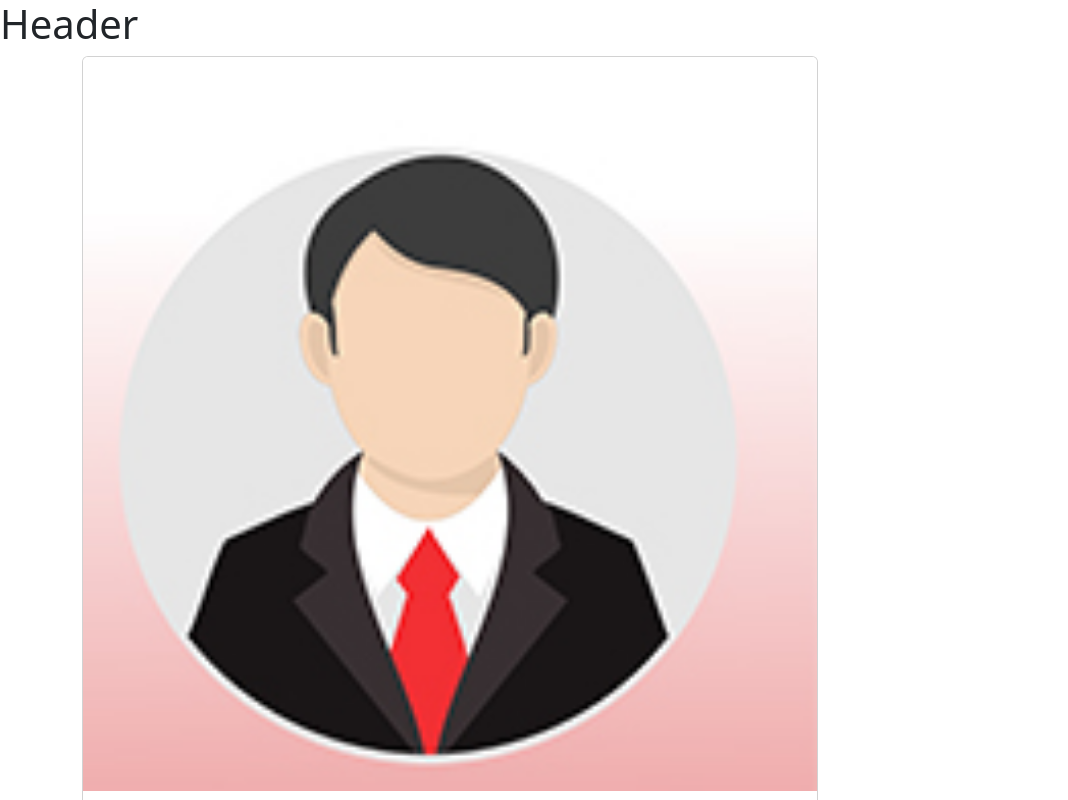
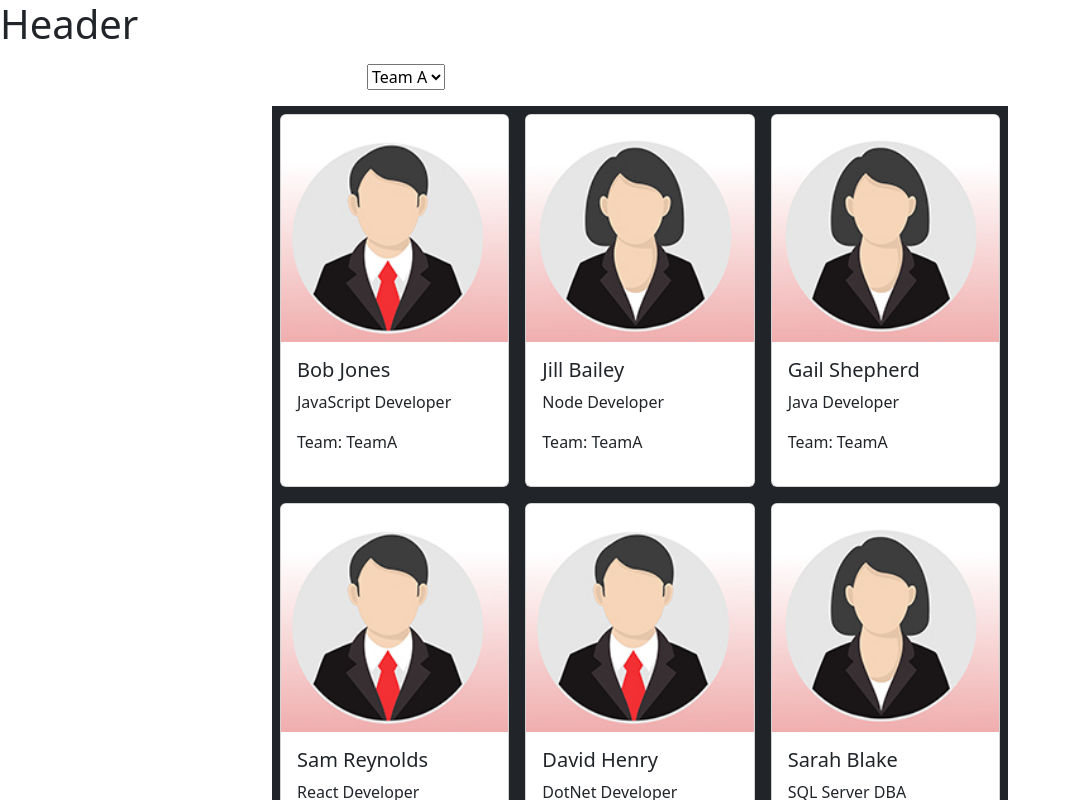
Before and after one commit to danieldegirmenci/team-member-allocation-app-react-fcc, a React (Vite) app: page / in a window 1280 px wide. Shown: the top 800 px of the page, without its empty margins (0-1068 px from the left). Built offline with nearby package versions, Linux system fonts and the light colour scheme.

Commit message:
layout edited

```diff
--- a/src/App.css
+++ b/src/App.css
@@ -1,3 +1,7 @@
 body{
   font-family:Arial;
 }
+.card-collection{
+  display:grid;
+  grid-template-columns:1fr 1fr 1fr;
+}
--- a/src/Employees.jsx
+++ b/src/Employees.jsx
@@ -90,23 +90,40 @@ const Employees = () => {
   }]);
 
     return (
-    <main className="container">
-      <div className="row">
+    <main className="container ">
+<div className="row justify-content-center mt-3 mb-3">
+  <div className="col-6">
+  <select>
+    <option>Team A</option>
+    <option>Team B</option>
+    <option>Team C</option>
+
+
+  </select>
+  </div>
+</div>
+
+
+      <div className="row justify-content-center mt-3 mb-3">
         <div className="col-8">
-          {employees.map((employee) => (
-            <div key={employee.id} className="card">
-              {employee.gender === "female" ? (
-                <img src={femaleProfile} className="card-img-top" alt="Female Profile" />
-              ) : (
-                <img src={maleProfile} className="card-img-top" alt="Male Profile" />
-              )}
+          <div class="card-collection bg-dark">
+          {
+            employees.map((employee) => (
+            <div id={employee.id} className="card m-2" style={{cursor:"pointer"}}>
+
+                <img src={employee.gender=="female"?femaleProfile:maleProfile} className="card-img-top" />
+
+
+
               <div className="card-body">
-                <h5 className="card-title">Full Name:{employee.fullName}</h5>
-                <p>{employee.designation}</p>
+                <h5 className="card-title">{employee.fullName}</h5>
+                <p className="card-text">{employee.designation}</p>
                 <p>Team: {employee.teamName}</p>
               </div>
             </div>
-          ))}
+          ))
+          }
+          </div>
         </div>
       </div>
     </main>
```
